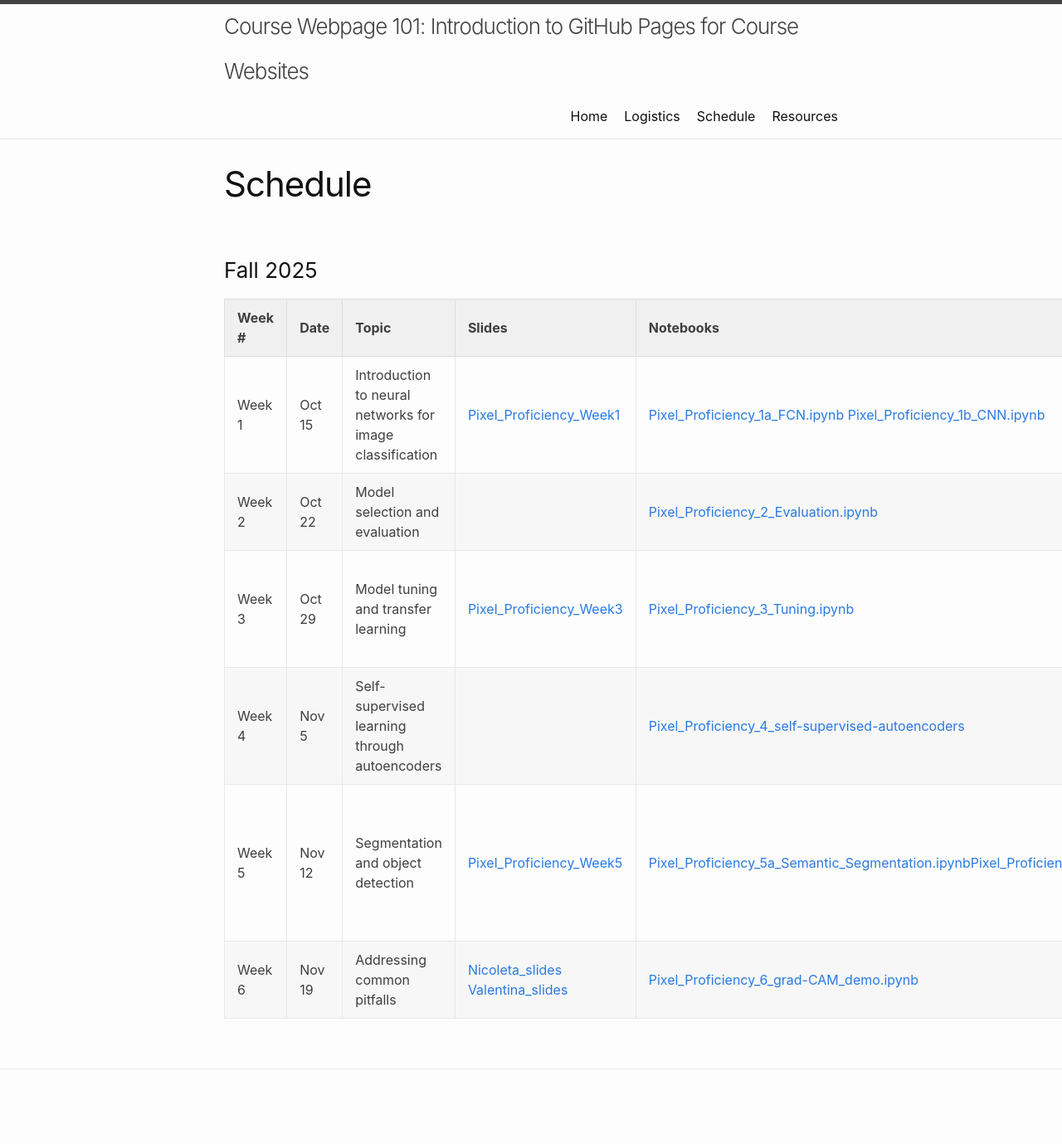
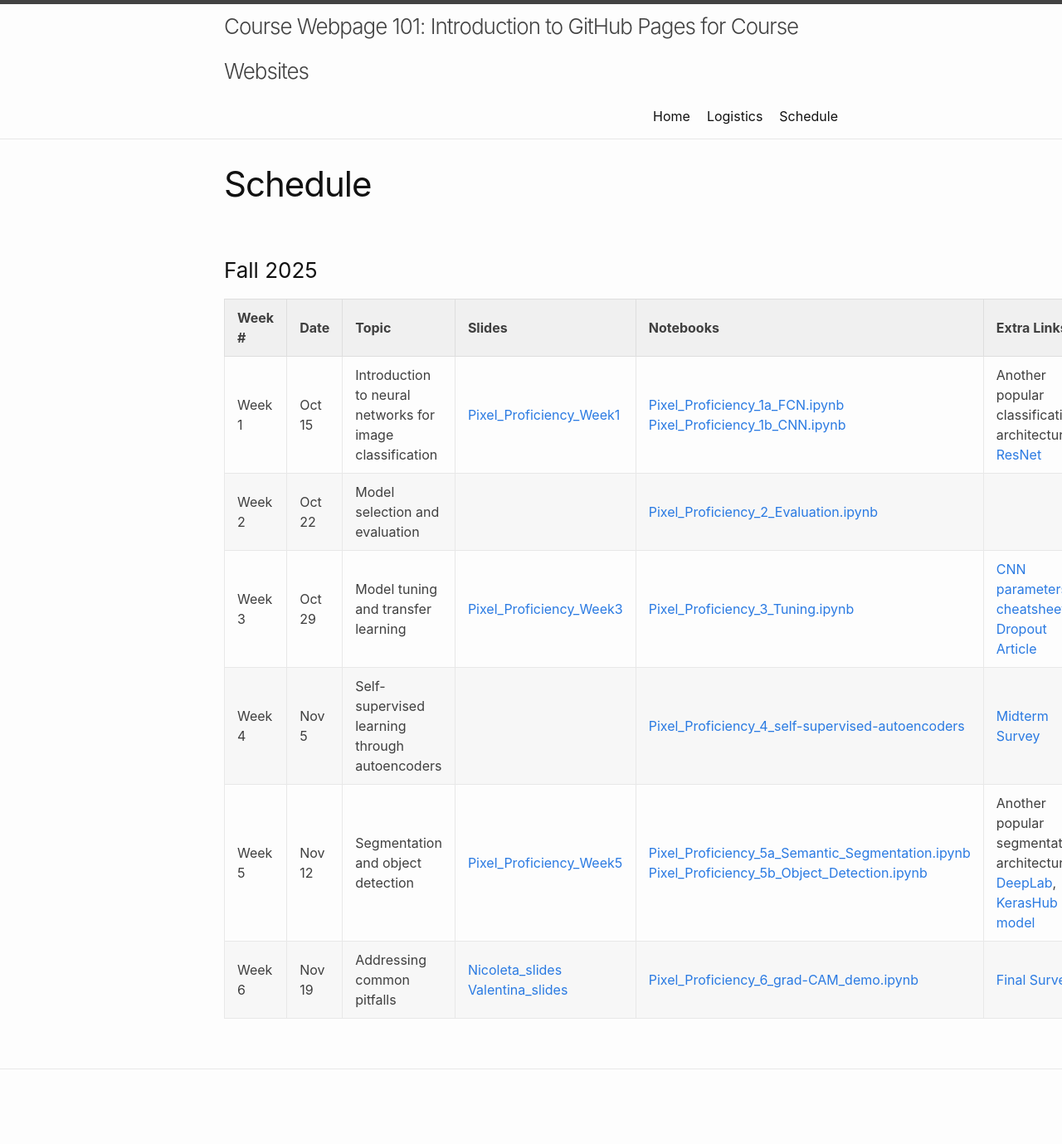
Before and after one commit to valentina-s/pixel-proficiency, a Jekyll site: the page built from schedule.md, in a window 1280 px wide. Shown: the whole page at 83% size. Built offline with Jekyll 4.4.1, drawn with Linux system fonts in a browser that asks for light colours.

Commit message:
update schedule

```diff
--- a/schedule.md
+++ b/schedule.md
@@ -9,14 +9,14 @@ permalink: /schedule/
 
 
 
-| Week \# | Date | Topic | Slides | Notebooks | Extra Resources |
-| ----- | ----- | ----- | ----- | ----- | ----- |
+| Week \# | Date | Topic | Slides | Notebooks | Extra Links |
+| ------------ | ----- | ----- | ----- | ----- | ----- |
 | Week 1 | Oct 15 | Introduction to neural networks for image classification | [Pixel\_Proficiency\_Week1](https://docs.google.com/presentation/d/1icmCPtxjJrJK7hm1keN1Lv-oE4zxRL-75B2bOZ7o4qw/edit?usp=sharing) | [Pixel\_Proficiency\_1a\_FCN.ipynb](https://colab.research.google.com/drive/1DxrDMsJei0aYrrMtW2OGIVjgWc7rn7ZY?usp=sharing) [Pixel\_Proficiency\_1b\_CNN.ipynb](https://colab.research.google.com/drive/19oP7PVoTZYrxKwq7pp7WLepH40V0RQ9j?usp=sharing) | Another popular classification architecture: [ResNet](https://keras.io/api/applications/resnet/) |
 | Week 2 | Oct 22 | Model selection and evaluation |  | [Pixel\_Proficiency\_2\_Evaluation.ipynb](https://colab.research.google.com/drive/1aOwKqc43JrS-8yuXd34580vjVOHFDVgT) |  |
 | Week 3 | Oct 29 | Model tuning and transfer learning | [Pixel\_Proficiency\_Week3](https://docs.google.com/presentation/d/1smD0yE9pi9pmaqHWDwXKr3tVtS9Q6vlAFNX5MMv7yBI/edit?slide=id.g39e31e58037_0_210#slide=id.g39e31e58037_0_210) | [Pixel\_Proficiency\_3\_Tuning.ipynb](https://colab.research.google.com/drive/13ybO-oZHnUXn6G3UTvyix9D4waCivyD5) | [CNN parameters cheatsheet](https://stanford.edu/~shervine/teaching/cs-230/cheatsheet-convolutional-neural-networks#) [Dropout Article](https://www.cs.toronto.edu/~rsalakhu/papers/srivastava14a.pdf) |
 | Week 4 | Nov 5 | Self-supervised learning through autoencoders |  | [Pixel\_Proficiency\_4\_self-supervised-autoencoders](https://colab.research.google.com/drive/1chSQNOLAScnl5TFrHFwXzNZNvI6v_WDK) | [Midterm Survey](https://forms.gle/aqt14q1vWRpJMCN39) |
-| Week 5 | Nov 12 | Segmentation and object detection | [Pixel\_Proficiency\_Week5](https://docs.google.com/presentation/d/1WuUW8T-QX1NXYMILBeO_YE84Mn5yVeATL1On0zuXa_s) | [Pixel\_Proficiency\_5a\_Semantic\_Segmentation.ipynb](https://colab.research.google.com/drive/1cn3Dc_yLzFOUP89SQYIyMPIC6qy4MiUn)[Pixel\_Proficiency\_5b\_Object\_Detection.ipynb](https://colab.research.google.com/drive/1MxfrNKSMTXLuujDalpf7r-WAsK01TYB5) | Another popular segmentation architecture: [DeepLab](https://arxiv.org/abs/1606.00915), [KerasHub model](https://keras.io/keras_hub/guides/semantic_segmentation_deeplab_v3/) |
-| Week 6 | Nov 19 | Addressing common pitfalls | [Nicoleta\_slides](https://docs.google.com/presentation/d/1ZMLaEP97UmgJpp4LSnyu6rXUXN7JM4TmXqrsTCUPhHM/edit?usp=drive_link) [Valentina\_slides](https://docs.google.com/presentation/d/1fcjLca8hCyWbnGOnTfEmywJXOdyaRO46vuk4YgTFi7c/edit?usp=drive_link) | [Pixel\_Proficiency\_6\_grad-CAM\_demo.ipynb](https://colab.research.google.com/drive/13SMv6V50aib4mGfKe6uYR5OnitjiSAYn?usp=drive_link) |  |
+| Week 5 | Nov 12 | Segmentation and object detection | [Pixel\_Proficiency\_Week5](https://docs.google.com/presentation/d/1WuUW8T-QX1NXYMILBeO_YE84Mn5yVeATL1On0zuXa_s) | [Pixel\_Proficiency\_5a\_Semantic\_Segmentation.ipynb](https://colab.research.google.com/drive/1cn3Dc_yLzFOUP89SQYIyMPIC6qy4MiUn) [Pixel\_Proficiency\_5b\_Object\_Detection.ipynb](https://colab.research.google.com/drive/1MxfrNKSMTXLuujDalpf7r-WAsK01TYB5) | Another popular segmentation architecture: [DeepLab](https://arxiv.org/abs/1606.00915), [KerasHub model](https://keras.io/keras_hub/guides/semantic_segmentation_deeplab_v3/) |
+| Week 6 | Nov 19 | Addressing common pitfalls | [Nicoleta\_slides](https://docs.google.com/presentation/d/1ZMLaEP97UmgJpp4LSnyu6rXUXN7JM4TmXqrsTCUPhHM/edit?usp=drive_link) [Valentina\_slides](https://docs.google.com/presentation/d/1fcjLca8hCyWbnGOnTfEmywJXOdyaRO46vuk4YgTFi7c/edit?usp=drive_link) | [Pixel\_Proficiency\_6\_grad-CAM\_demo.ipynb](https://colab.research.google.com/drive/13SMv6V50aib4mGfKe6uYR5OnitjiSAYn?usp=drive_link) | [Final Survey](https://docs.google.com/forms/d/e/1FAIpQLSdhCEmdojmT0XMa4PyGmVdXm__cp62Qx7MRdu_RLajVSSfD_A/viewform?usp=dialog) |
 
 
 {: rules="groups"}
```
Also changed, not shown: resources.md (deleted, +0 -5 lines).
